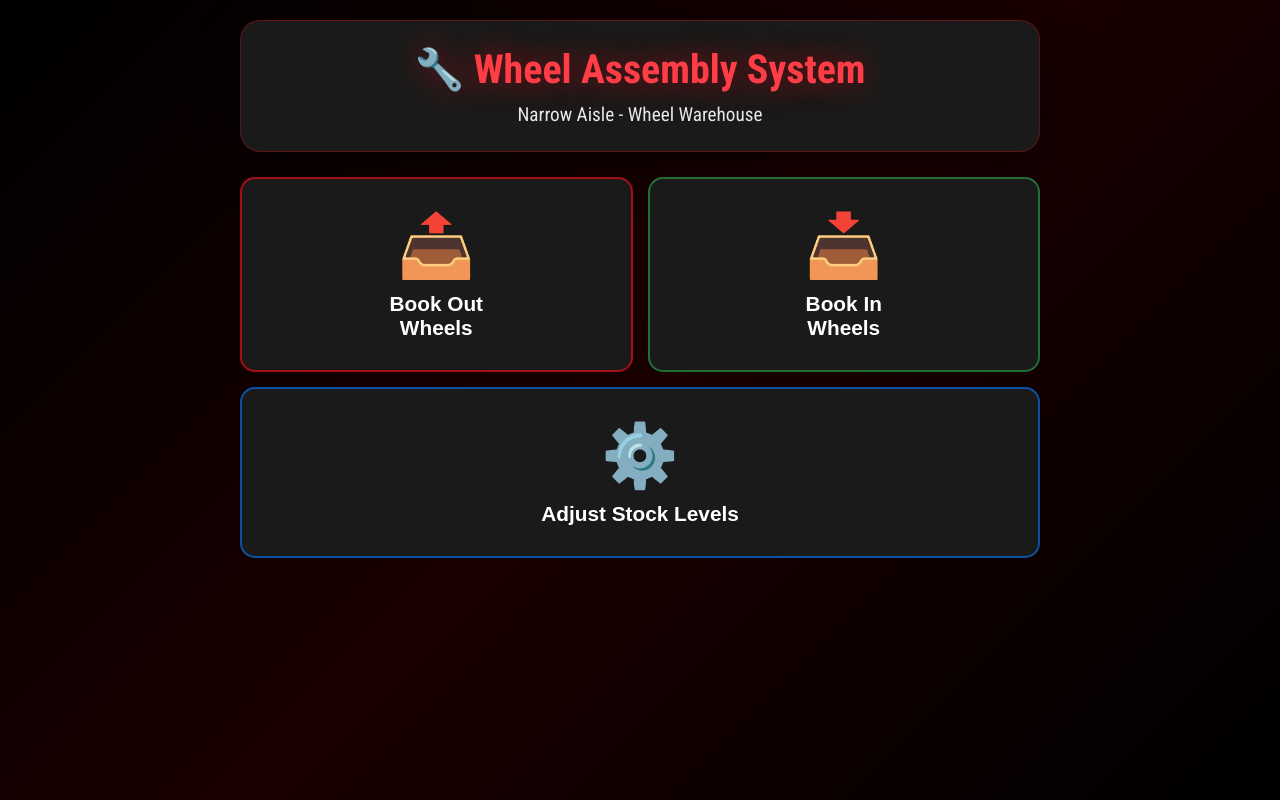
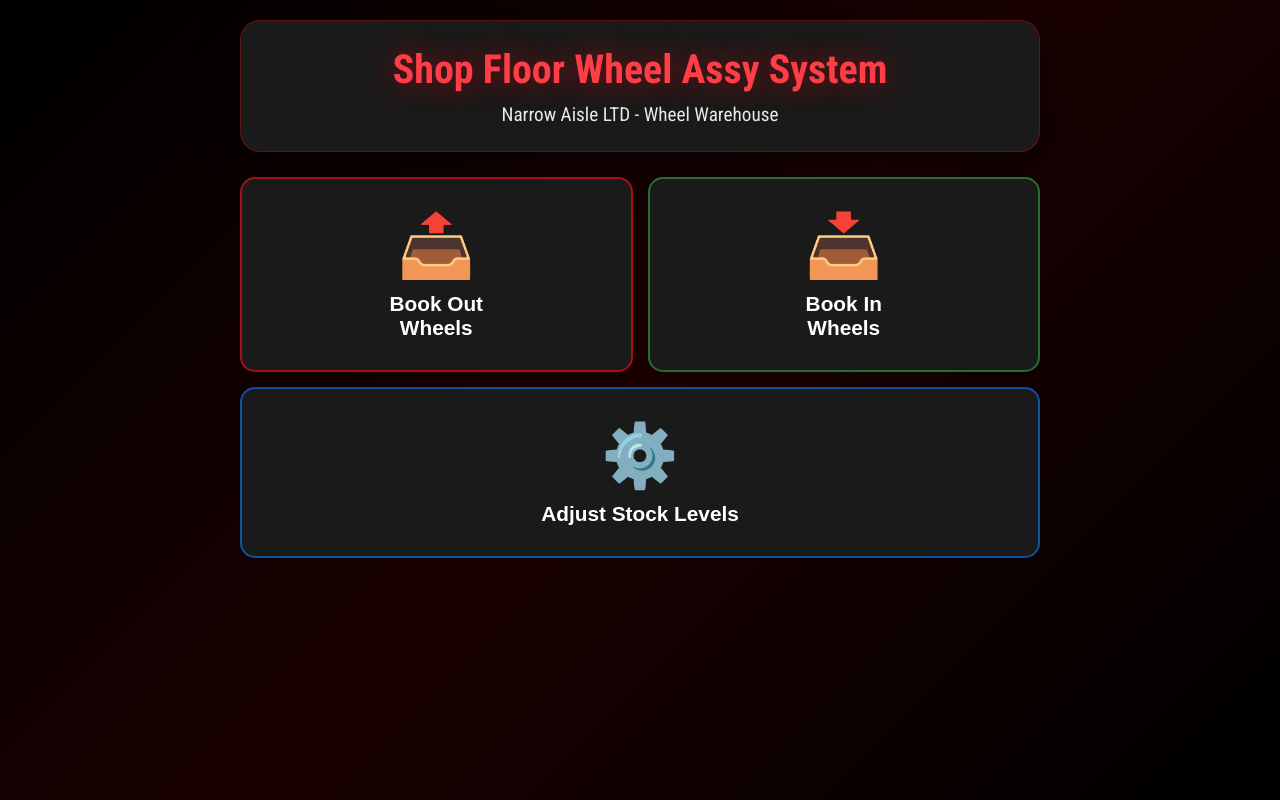
Before and after one commit to narrowaisleservice/Wheel-Checkout-System, a plain HTML site: page index.html in a window 1280 px wide. Drawn offline with Linux system fonts and the light colour scheme.

```diff
--- a/index.html
+++ b/index.html
@@ -3,7 +3,7 @@
 <head>
     <meta charset="UTF-8">
     <meta name="viewport" content="width=device-width, initial-scale=1.0, maximum-scale=1.0, user-scalable=no">
-    <title>Wheel Assembly System</title>
+    <title>Shop Floor Wheel Assy System</title>
     <link href="https://fonts.googleapis.com/css2?family=Roboto+Condensed:wght@300;400;700&display=swap" rel="stylesheet">
     <style>
         :root {
@@ -323,8 +323,8 @@
         <!-- NAVIGATION PAGE -->
         <div id="navPage" class="page active">
             <div class="header">
-                <h1>🔧 Wheel Assembly System</h1>
-                <p class="subtitle">Narrow Aisle - Wheel Warehouse</p>
+                <h1>Shop Floor Wheel Assy System</h1>
+                <p class="subtitle">Narrow Aisle LTD - Wheel Warehouse</p>
             </div>
 
             <div class="nav-buttons">
```
